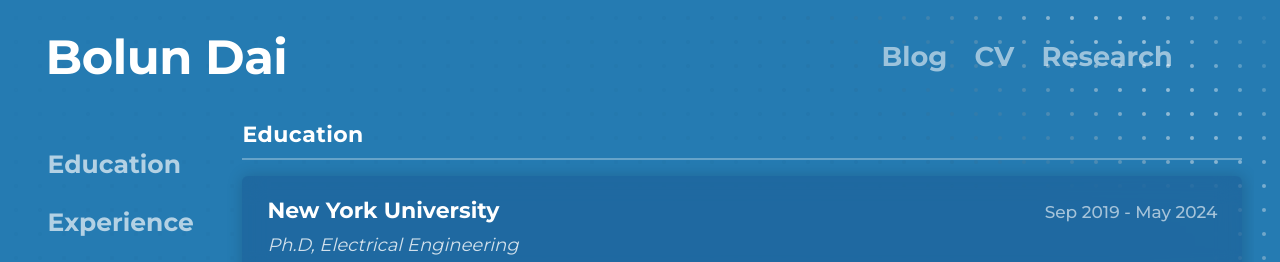
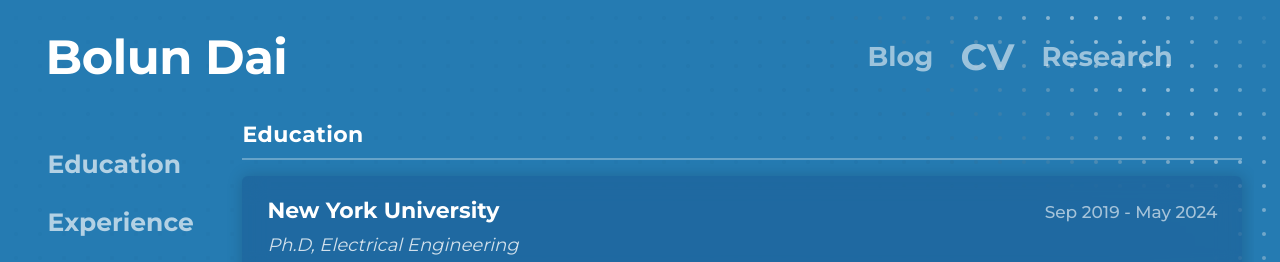
Before and after one commit to BolunDai0216/BolunDai0216.github.io, a Jekyll site: the page built from cv.html, in a window 1280 px wide. Shown: the top 262 px of the page. Built offline with Jekyll 4.4.1, drawn with Linux system fonts in a browser that asks for light colours.

Commit message:
updated navigation bar

```diff
--- a/_includes/navigation.html
+++ b/_includes/navigation.html
@@ -16,8 +16,7 @@
                         {{ item.name }}
                     </a>
                     {% else %}
-                    <a href="{{ item.link }}" class="nav-link" onmouseover="addUnderline(this)"
-                        onmouseleave="removeUnderline(this)">
+                    <a href="{{ item.link }}" class="nav-link{% if page.url == item.link %} nav-active{% endif %}">
                         {{ item.name }}
                     </a>
                     {% endif %}
--- a/_sass/main.scss
+++ b/_sass/main.scss
@@ -68,6 +68,8 @@
     font-size: clamp(1.1rem, 2.2vw, 1.7rem);
     font-weight: 700;
     margin: 0 0.35rem;
+    display: flex;
+    align-items: center;
 }
 
 .nav-item-bolun .nav-link {
@@ -75,6 +77,16 @@
     padding: 0.35rem 0.6rem;
     border-radius: 6px;
     transition: background-color 0.2s ease, color 0.2s ease;
+}
+
+.nav-item-bolun .nav-link:hover {
+    background-color: rgba(255, 255, 255, 0.1);
+    text-decoration: none;
+}
+
+.nav-item-bolun .nav-link.nav-active {
+    font-size: 1.35em;
+    font-weight: 800;
 }
 
 /* Hamburger toggler: give it real breathing room + hit target on mobile. */
@@ -144,9 +156,10 @@
     }
 
     .nav-item-bolun .nav-link {
-        display: inline-block;
-        padding: 0.55rem 0.1rem;
+        display: block;
+        padding: 0.55rem 0.6rem;
         font-size: 1.35rem;
+        border-radius: 8px;
     }
 
     /* Footer: drop to a single centered column on phones. */
```
